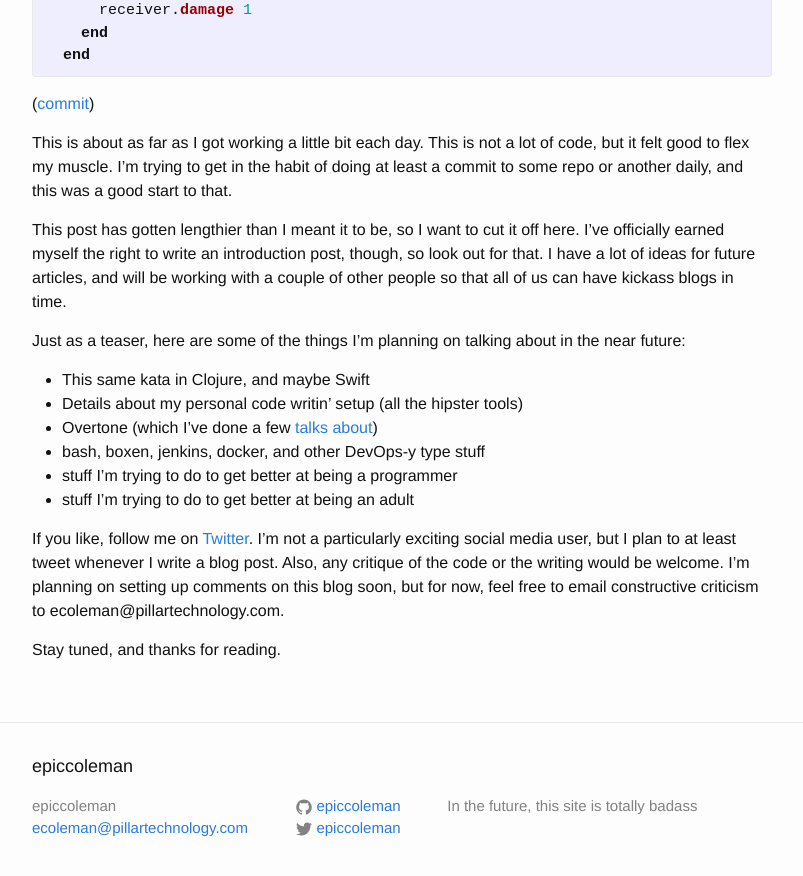
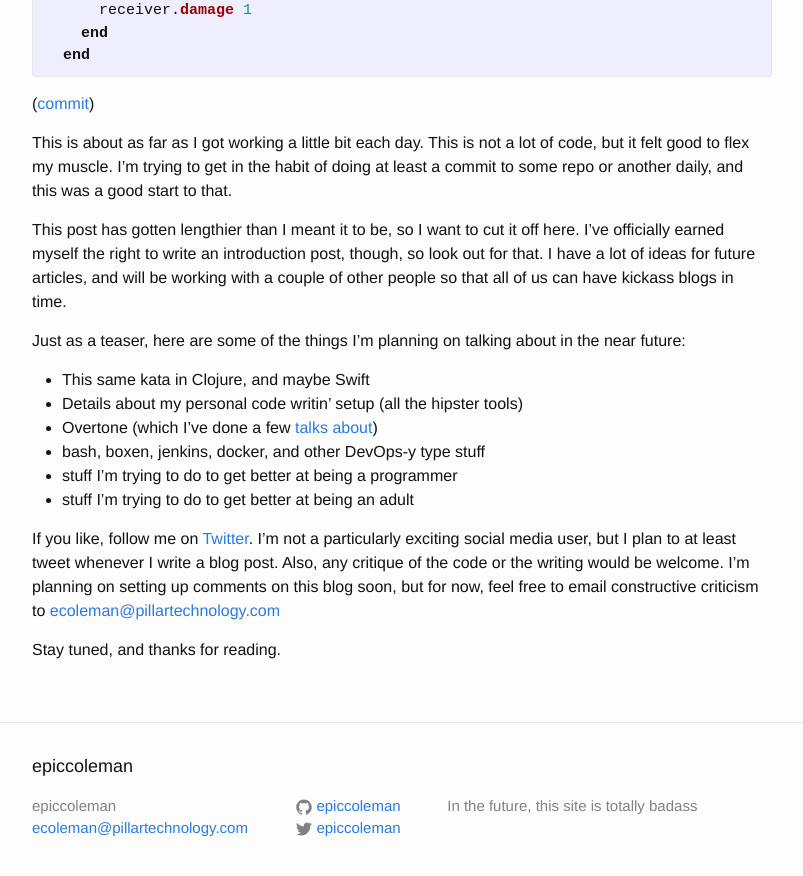
Before and after one commit to epiccoleman/blog, a Jekyll site: the page built from _posts/2016-05-09-evercraft-ruby.markdown, in a window 1280 px wide and 900 px high, scrolled down 4424 px. Shown: the top 876 px of the window, without its empty margins (238-1041 px from the left). Built offline with Jekyll 4.4.1, drawn with Linux system fonts in a browser that asks for light colours; part of the change alters nothing that is shown.

```diff
--- a/_posts/2016-05-09-evercraft-ruby.markdown
+++ b/_posts/2016-05-09-evercraft-ruby.markdown
@@ -265,6 +265,6 @@ If you like, follow me on
 social media user, but I plan to at least tweet whenever I write a blog post.
 Also, any critique of the code or the writing would be welcome. I'm planning on setting
 up comments on this blog soon, but for now, feel free to email constructive criticism
-to ecoleman@pillartechnology.com.
+to [ecoleman@pillartechnology.com](mailto:ecoleman@pillartechnology.com)
 
 Stay tuned, and thanks for reading.
```
